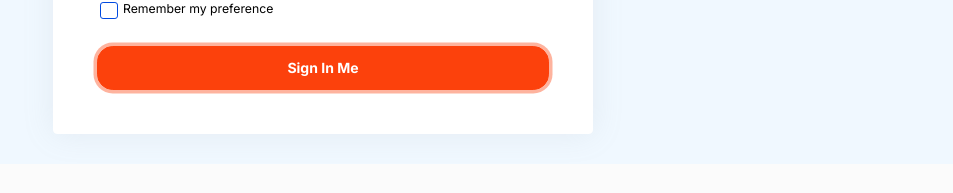
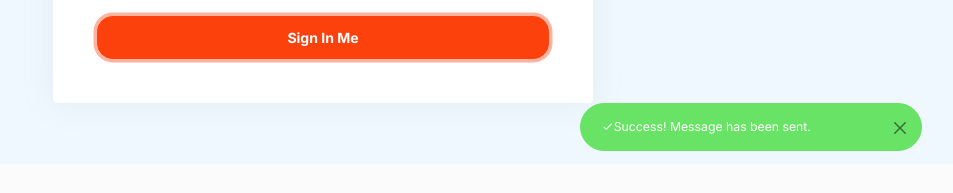
Before and after one commit to sumitkumar151294/giftstacc_frontend, a React (Create React App) app: page / in a window 1280 px wide. Both pictures are taken after typing "name@example.com", "Sample123" into the empty fields and a click on the button "Sign In Me". Shown: the part 636-829 px from the top of the page, without its empty margins (317-1270 px from the left). Built offline with nearby package versions, Linux system fonts and the light colour scheme; no server answers.

Commit message:
working on snackbar and validation

```diff
--- a/src/Common/EndPoint/serviceConstrants.js
+++ b/src/Common/EndPoint/serviceConstrants.js
@@ -1,5 +1,5 @@
 const API = {
-    loginApi: '/login',
-    translationApi: '/translation-content',
-}
+  loginApi: "/login",
+  translationApi: "/translation-content?clientId=1",
+};
 export default API;
--- a/src/Componenets/Snackbar/Snackbar.js
+++ b/src/Componenets/Snackbar/Snackbar.js
@@ -1,38 +1,35 @@
-// import React, { useEffect, useState } from "react";
+import React, { useEffect } from "react";
 
-// const Snackbar = () => {
-//   const [showSnackbar, setShowSnackbar] = useState(true);
+const Snackbar = ({ showSnackbar, setShowSnackbar }) => {
+  useEffect(() => {
+    if (showSnackbar) {
+      const timeoutId = setTimeout(() => {
+        setShowSnackbar(false);
+      }, 200000);
+      return () => {
+        clearTimeout(timeoutId);
+      };
+    }
+  }, [showSnackbar, setShowSnackbar]);
+  return (
+    <>
+      {showSnackbar && (
+        <div className="alert alert-success solid alert-end-icon alert-dismissible fade show">
+          <span>
+            <i className="mdi mdi-check"></i>
+          </span>
+          <button
+            type="button"
+            className="btn-close"
+            data-bs-dismiss="alert"
+            onClick={() => setShowSnackbar(false)}
+            aria-label="btn-close"
+          ></button>
+          Success! Message has been sent.
+        </div>
+      )}
+    </>
+  );
+};
 
-//   const handleClose = () => {
-//     setShowSnackbar(false);
-//   };
-
-//   useEffect(() => {
-//     sessionStorage.setItem("snackbar", showSnackbar);
-
-// setShowSnac  kbar(false);
-//   }, []);
-//   // Add showSnackbar as a dependency to useEffect
-
-//   return (
-//     <>
-//       {showSnackbar && (
-//         <div className="alert alert-success solid alert-end-icon alert-dismissible fade show">
-//           <span>
-//             <i className="mdi mdi-check"></i>
-//           </span>
-//           <button
-//             type="button"
-//             className="btn-close"
-//             data-bs-dismiss="alert"
-//             onClick={handleClose} // Use handleClose directly without an arrow function
-//             aria-label="btn-close"
-//           ></button>
-//           Success! Message has been sent.
-//         </div>
-//       )}
-//     </>
-//   );
-// };
-
-// export default Snackbar;
+export default Snackbar;
--- a/src/Pages/Loginform/LoginPage.js
+++ b/src/Pages/Loginform/LoginPage.js
@@ -6,9 +6,11 @@ import { onTranslationSubmit } from "../../Store/Slices/translationSlice";
 import { useSelector } from "react-redux/es/hooks/useSelector";
 import InputField from "../../Componenets/InputField/InputField";
 import Button from "../../Componenets/Buttons/Button/Button";
+import Snackbar from "../../Componenets/Snackbar/Snackbar";
 const LoginPage = () => {
   const dispatch = useDispatch();
   const translationData = useSelector((state) => state.translationReducer);
+  const [showSnackbar, setShowSnackbar] = useState(false);
   const [loginData, setLoginData] = useState({
     email: "",
     password: "",
@@ -61,6 +63,7 @@ const LoginPage = () => {
 
     if (isValid) {
       dispatch(onLoginSubmit(loginData));
+      setShowSnackbar(true); // Set showSnackbar to true when the form is submitted
     }
   };
 
@@ -70,28 +73,30 @@ const LoginPage = () => {
 
   return (
     <>
-      <div class="vh-100">
-        <div class="authincation h-100">
-          <div class="container h-100">
-            <div class="row justify-content-center h-100 align-items-center">
-              <div class="col-md-6">
-                <div class="authincation-content">
-                  <div class="row no-gutters">
-                    <div class="col-xl-12">
-                      <div class="auth-form">
-                        <div class="text-center mb-3">
+      <div className="vh-100">
+        <div className="authincation h-100">
+          <div className="container h-100">
+            <div className="row justify-content-center h-100 align-items-center">
+              <div className="col-md-6">
+                <div className="authincation-content">
+                  <div className="row no-gutters">
+                    <div className="col-xl-12">
+                      <div className="auth-form">
+                        <div className="text-center mb-3">
                           <img
-                            class="w-100"
+                            className="w-100"
                             src="https://beta.shop-loyalty.com/images/logo.png"
                             alt=""
                           />
                         </div>
-                        <h4 class="text-center mb-4">Sign into your account</h4>
+                        <h4 className="text-center mb-4">
+                          Sign into your account
+                        </h4>
                         <form onSubmit={(e) => handleSubmit(e)}>
-                          <div class="mb-3">
-                            <label class="mb-1">
+                          <div className="mb-3">
+                            <label className="mb-1">
                               <strong>Email</strong>
-                              <span class="text-danger">*</span>
+                              <span className="text-danger">*</span>
                             </label>
                             <InputField
                               type="email"
@@ -104,10 +109,10 @@ const LoginPage = () => {
                             />
                             <p className="text-danger">{errors.email}</p>
                           </div>
-                          <div class="mb-3">
-                            <label class="mb-1">
+                          <div className="mb-3">
+                            <label className="mb-1">
                               <strong>Password</strong>
-                              <span class="text-danger">*</span>
+                              <span className="text-danger">*</span>
                             </label>
                             <InputField
                               type="password"
@@ -119,35 +124,34 @@ const LoginPage = () => {
                               onChange={(e) => handleChange(e, "password")}
                               placeholder="Password"
                             />
-                            {/* <p className="text-danger">{errors.password}</p> */}
                           </div>
-                          <div class="row d-flex justify-content-between mt-4 mb-2 d-nonemo">
-                            <div class="mb-3">
+                          <div className="row d-flex justify-content-between mt-4 mb-2 d-nonemo">
+                            <div className="mb-3">
                               <span
-                                class="form-check-label"
+                                className="form-check-label"
                                 for="basic_checkbox_1"
                               >
                                 All the * fields are required.
                               </span>
-                              <div class="form-check custom-checkbox ms-1">
+                              <div className="form-check custom-checkbox ms-1">
                                 <input
                                   type="checkbox"
-                                  class="form-check-input"
+                                  className="form-check-input"
                                   id="basic_checkbox_1"
                                 />
                                 <label
-                                  class="form-check-label"
+                                  className="form-check-label"
                                   for="basic_checkbox_1"
                                 >
                                   Remember my preference
                                 </label>
                               </div>
                             </div>
-                            <div class="mb-3 d-none">
+                            <div className="mb-3 d-none">
                               <a href="">Forgot Password?</a>
                             </div>
                           </div>
-                          <div class="text-center">
+                          <div className="text-center">
                             <Button text="Sign In Me" />
                           </div>
                         </form>
@@ -156,12 +160,17 @@ const LoginPage = () => {
                   </div>
                 </div>
               </div>
+              <Snackbar
+                className="Snackbar"
+                showSnackbar={showSnackbar}
+                setShowSnackbar={setShowSnackbar}
+              />
             </div>
           </div>
         </div>
       </div>
-      <div class="footer">
-        <div class="copyright">
+      <div className="footer">
+        <div className="copyright">
           <p>Copyright © CC 2023 </p>
         </div>
       </div>
```
Also changed, not shown: public/assets/css/style.css.
